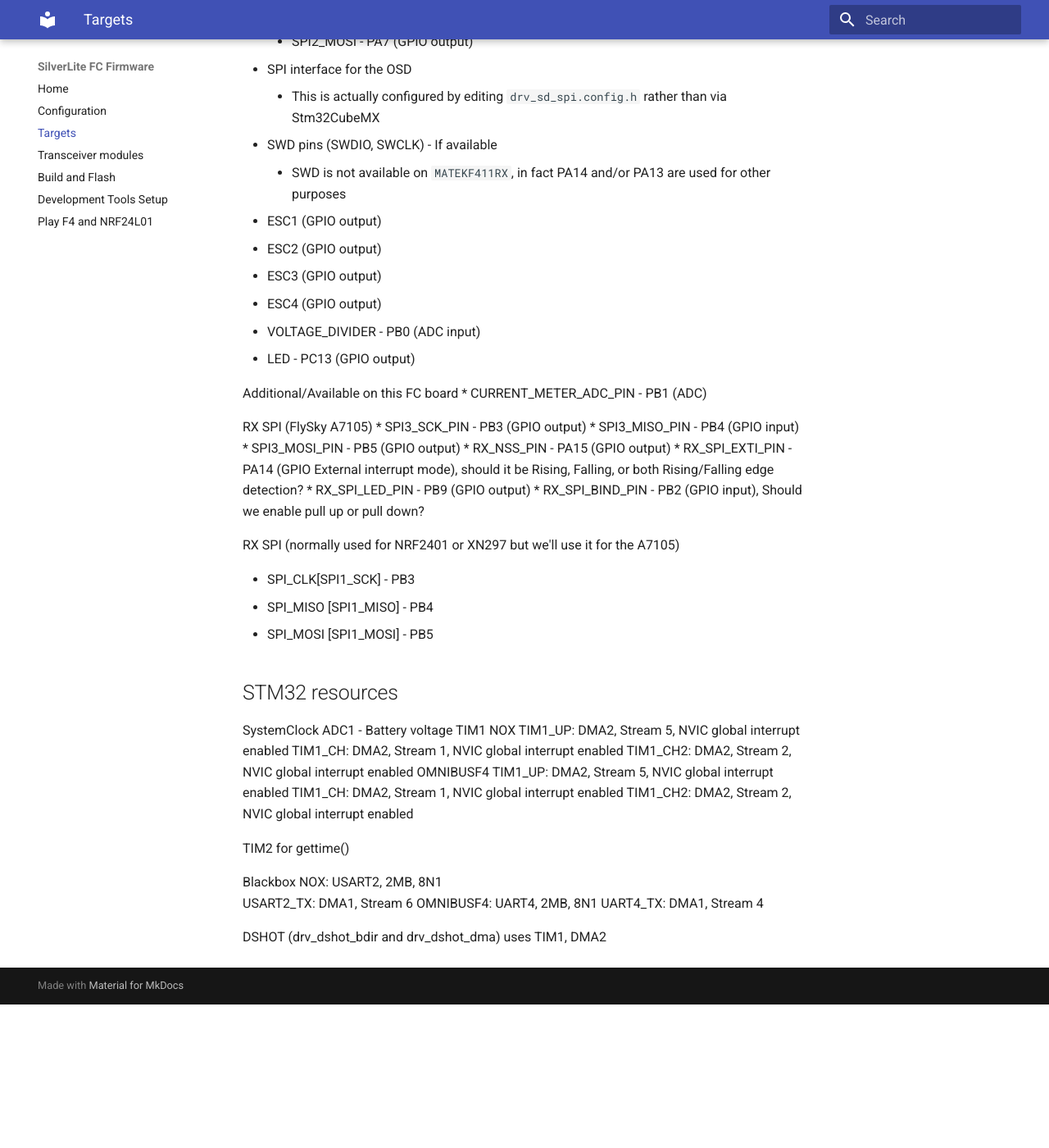
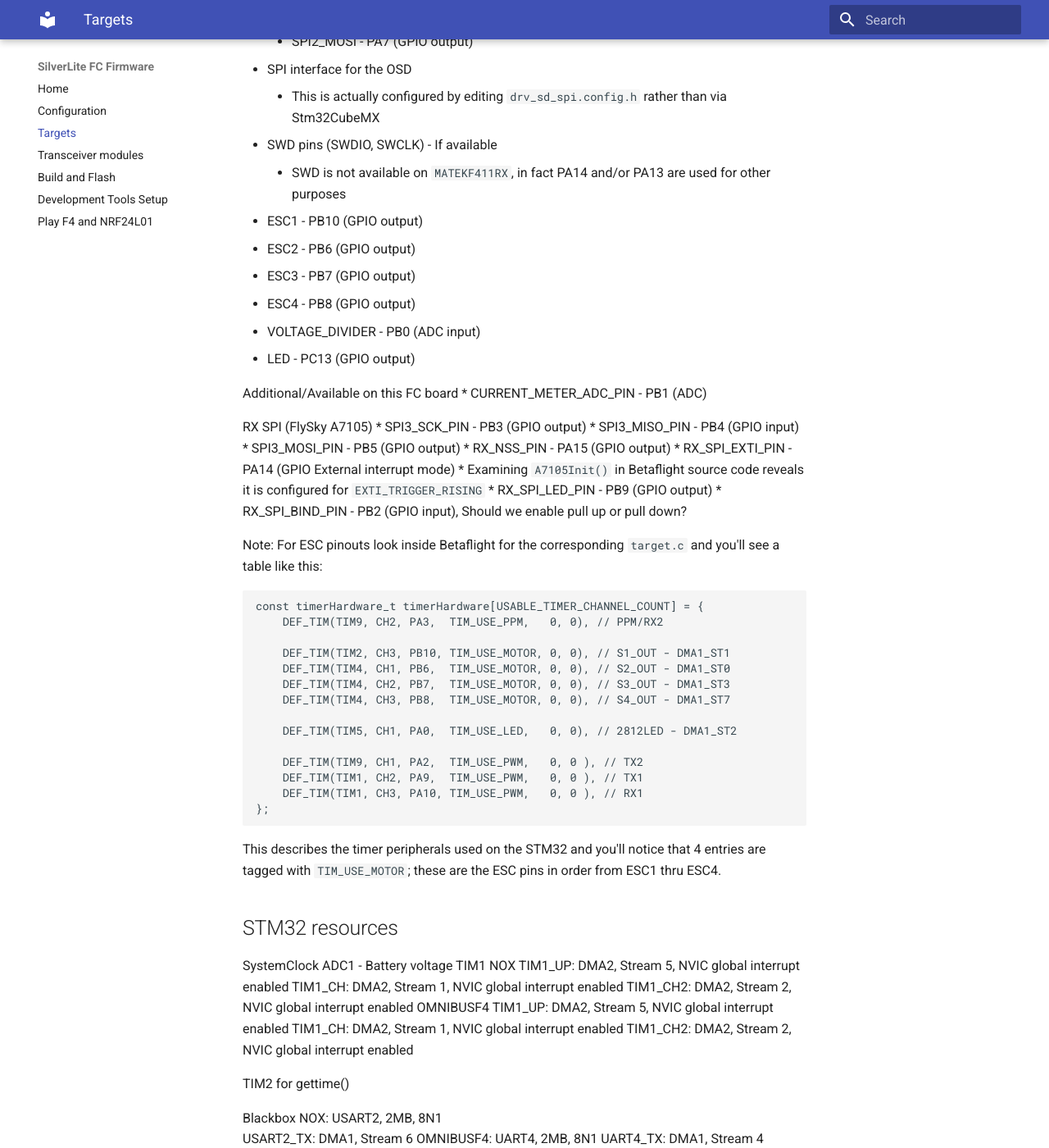
Before and after one commit to sakitume/SilverLite-FC, an MkDocs documentation site: the page built from docs/Targets.md, in a window 1280 px wide and 1400 px high, scrolled down 3750 px. Shown: the whole window at 82% size. Built offline with MkDocs 1.6.1 and Material for MkDocs 9.7.7, drawn with Linux system fonts in a browser that asks for light colours; before the commit the page ends 4975 px from its top, so only the background shows below that.

Commit message:
Setup ESC pin assignments, confirmed RX_SPI_EXTI_PIN is set for "rising trigger"

````diff
--- a/docs/Targets.md
+++ b/docs/Targets.md
@@ -97,10 +97,10 @@
     * This is actually configured by editing `drv_sd_spi.config.h` rather than via Stm32CubeMX
 * SWD pins (SWDIO, SWCLK) - If available
     * SWD is not available on `MATEKF411RX`, in fact PA14 and/or PA13 are used for other purposes
-* ESC1 (GPIO output)
-* ESC2 (GPIO output)
-* ESC3 (GPIO output)
-* ESC4 (GPIO output)
+* ESC1 - PB10 (GPIO output)
+* ESC2 - PB6 (GPIO output)
+* ESC3 - PB7 (GPIO output)
+* ESC4 - PB8 (GPIO output)
 
 * VOLTAGE_DIVIDER - PB0 (ADC input)
 * LED - PC13 (GPIO output)
@@ -115,16 +115,33 @@
 * SPI3_MISO_PIN - PB4 (GPIO input)
 * SPI3_MOSI_PIN - PB5 (GPIO output)
 * RX_NSS_PIN    - PA15 (GPIO output)
-* RX_SPI_EXTI_PIN - PA14 (GPIO External interrupt mode), should it be Rising, Falling, or both Rising/Falling edge detection?
+* RX_SPI_EXTI_PIN - PA14 (GPIO External interrupt mode)
+    * Examining `A7105Init()` in Betaflight source code reveals it is configured for `EXTI_TRIGGER_RISING`
 * RX_SPI_LED_PIN - PB9 (GPIO output)
 * RX_SPI_BIND_PIN - PB2 (GPIO input), Should we enable pull up or pull down?
 
 
-RX SPI (normally used for NRF2401 or XN297 but we'll use it for the A7105)
+Note: For ESC pinouts look inside Betaflight for the corresponding `target.c` and you'll see a table like this:
+```
+const timerHardware_t timerHardware[USABLE_TIMER_CHANNEL_COUNT] = {
+    DEF_TIM(TIM9, CH2, PA3,  TIM_USE_PPM,   0, 0), // PPM/RX2
 
-* SPI_CLK[SPI1_SCK] - PB3
-* SPI_MISO [SPI1_MISO] - PB4
-* SPI_MOSI [SPI1_MOSI] - PB5
+    DEF_TIM(TIM2, CH3, PB10, TIM_USE_MOTOR, 0, 0), // S1_OUT - DMA1_ST1
+    DEF_TIM(TIM4, CH1, PB6,  TIM_USE_MOTOR, 0, 0), // S2_OUT - DMA1_ST0
+    DEF_TIM(TIM4, CH2, PB7,  TIM_USE_MOTOR, 0, 0), // S3_OUT - DMA1_ST3
+    DEF_TIM(TIM4, CH3, PB8,  TIM_USE_MOTOR, 0, 0), // S4_OUT - DMA1_ST7
+
+    DEF_TIM(TIM5, CH1, PA0,  TIM_USE_LED,   0, 0), // 2812LED - DMA1_ST2
+
+    DEF_TIM(TIM9, CH1, PA2,  TIM_USE_PWM,   0, 0 ), // TX2
+    DEF_TIM(TIM1, CH2, PA9,  TIM_USE_PWM,   0, 0 ), // TX1
+    DEF_TIM(TIM1, CH3, PA10, TIM_USE_PWM,   0, 0 ), // RX1
+};
+```
+
+This describes the timer peripherals used on the STM32 and you'll notice that
+4 entries are tagged with `TIM_USE_MOTOR`; these are the ESC pins in order
+from ESC1 thru ESC4.
 
 
 ## STM32 resources
````
Also changed, not shown: 3 other files.
